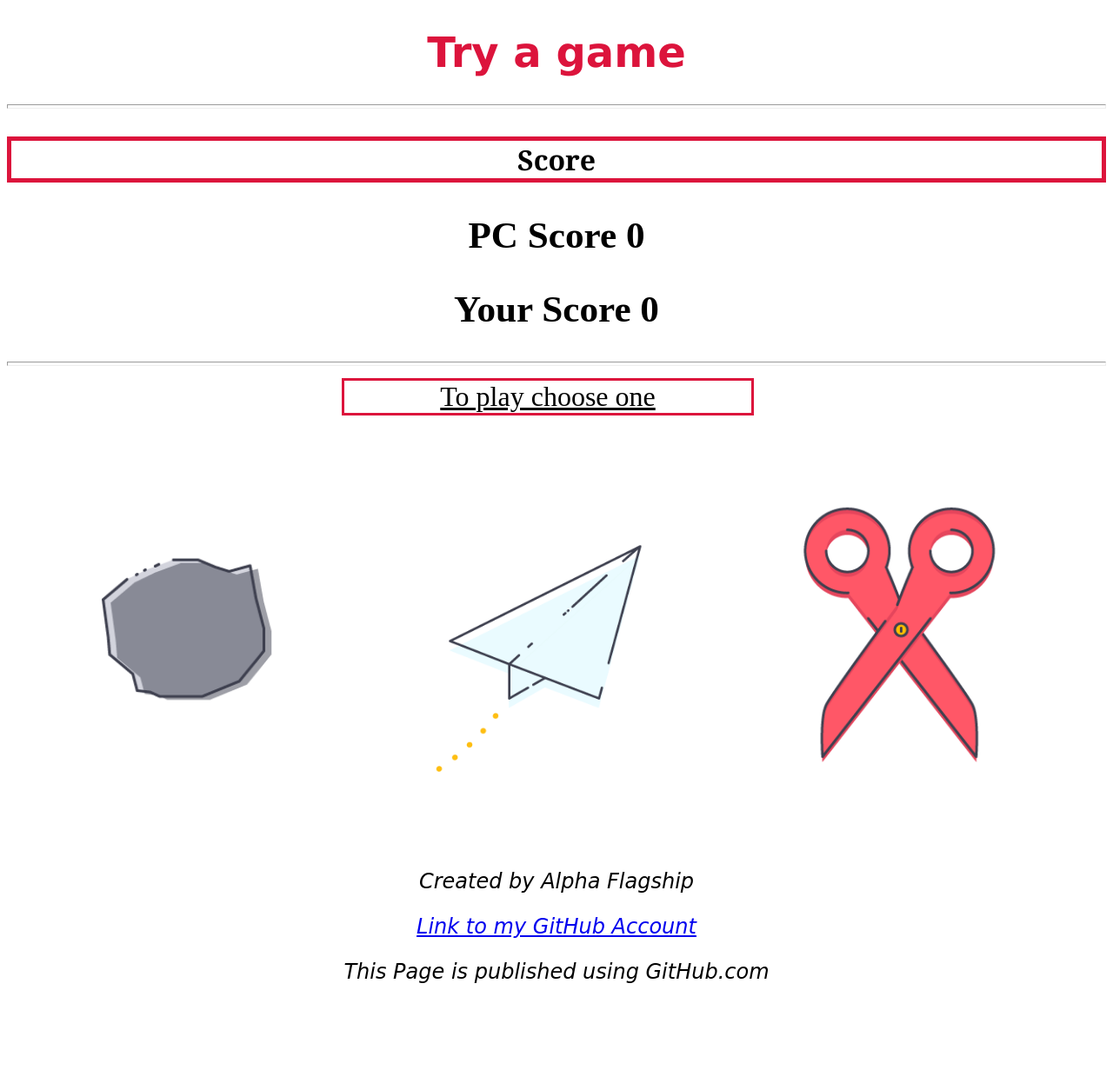
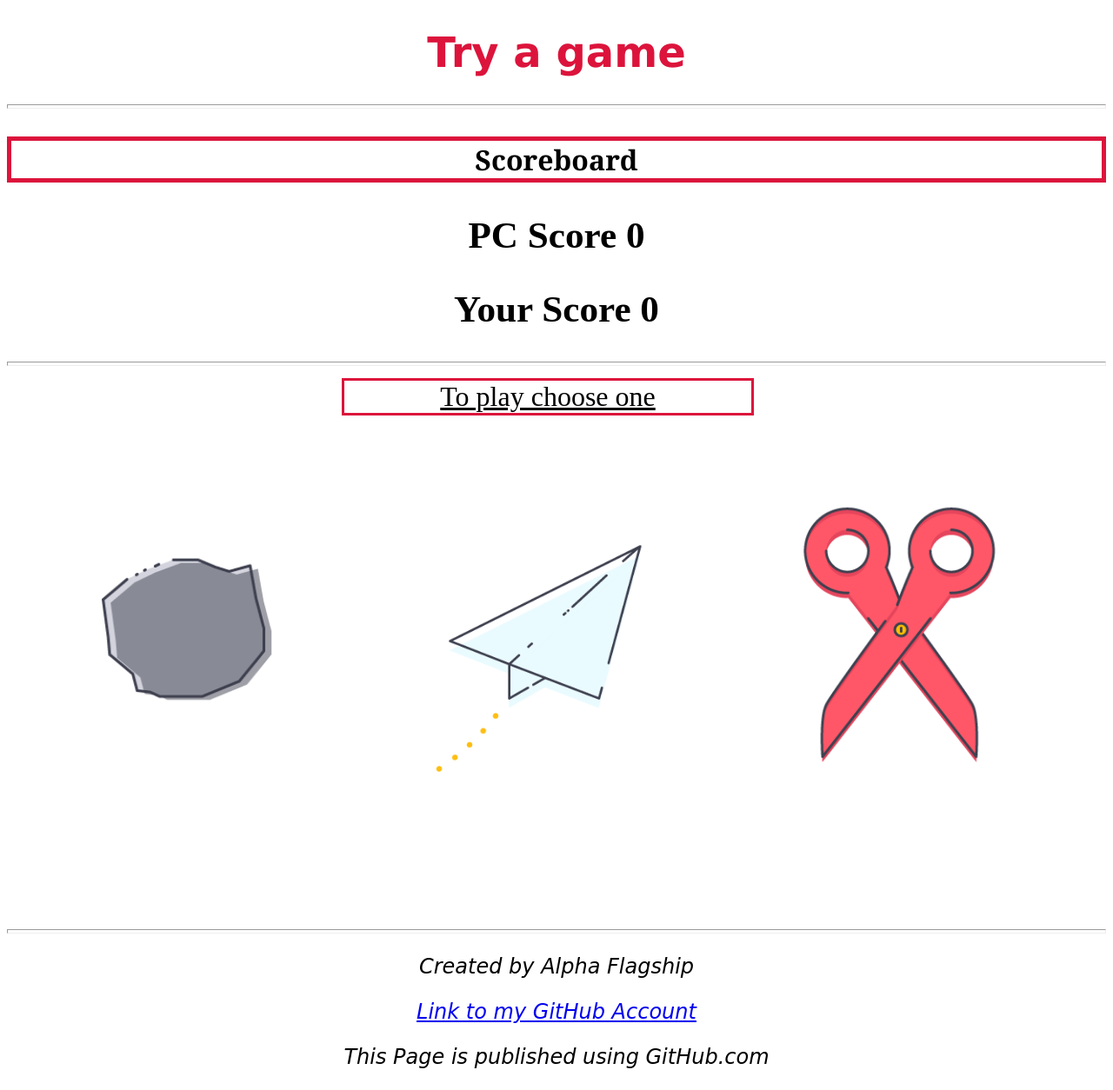
Before and after one commit to AlphaFlagship/rockpaperscissor, a plain HTML site: page index.html in a window 1280 px wide. Shown: the whole page at 87% size. Before the commit the page ends 1156 px from the top, so only its background shows below. Drawn offline with Linux system fonts and the light colour scheme.

Commit message:
minor  text correction

```diff
--- a/index.html
+++ b/index.html
@@ -14,7 +14,7 @@
         <hr id = horizontalRule class="horizontalRule">
     </div>
     <div id= "middle">
-        <h3 id =" score" class = "score">Score</h3>
+        <h3 id =" score" class = "score">Scoreboard</h3>
     <div class="scores">
         <h2 id = "myScore" >PC Score 0</h2>
 
@@ -32,6 +32,10 @@
         <a href="javascript: yourChoice(2);"><img id = "paper" class = "paper" src="./paper.png" alt = "paper"></a>
         <a href="javascript: yourChoice(3);"><img id = "scissor" class = "scissor" src="./scissor.png" alt = "scissor"></a>
     </div>
+    <br>
+    <br>
+    <br>
+        <hr>
     <footer>
         <p>Created by Alpha Flagship</p>
         <p><a href="https://github.com/AlphaFlagship/">Link to my GitHub Account</a></p>
```
